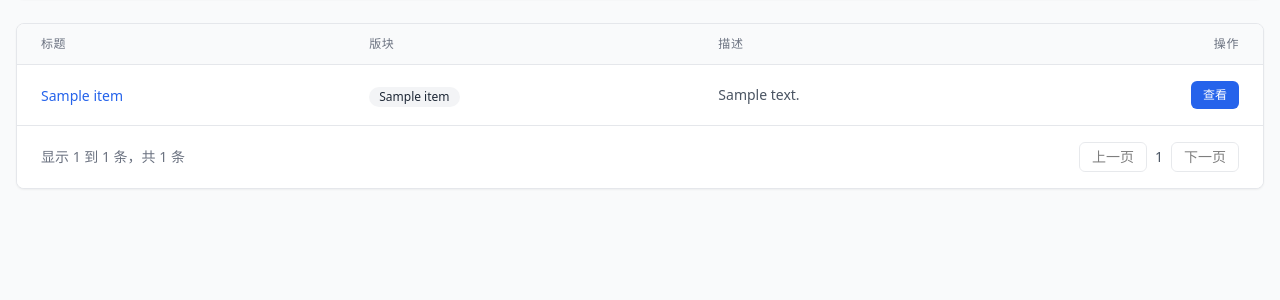
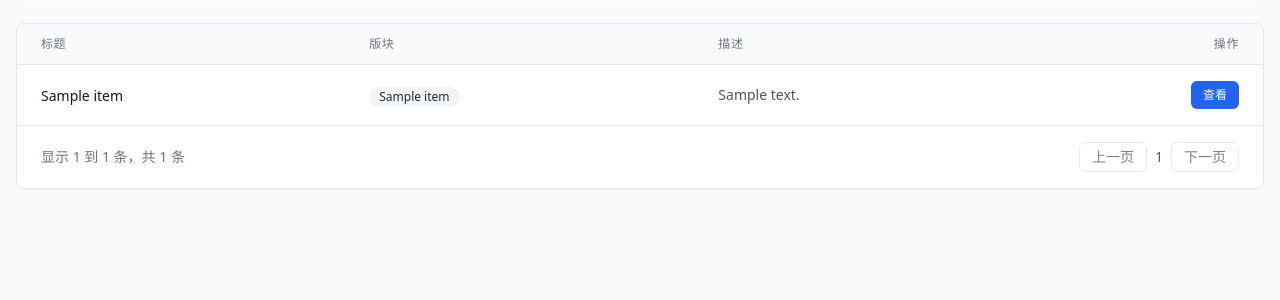
Before and after one commit to wyf0931/ranyifeng-rag, a Flask app: page /dataset in a window 1280 px wide. Shown: the part 216-516 px from the top of the page. Run offline with Flask 3, Linux system fonts and the light colour scheme; tables that the repository leaves empty hold one stand-in row (values such as "Sample post"); some libraries are stand-ins or nearby versions.

Commit message:
fix: Change dataset title link color from blue to gray
Changed title links in dataset table from blue to gray:
- text-blue-600 → text-gray-900
- hover:text-blue-800 → hover:text-gray-700

Co-Authored-By: Claude Opus 4.7 <noreply@anthropic.com>

```diff
--- a/app/templates/dataset.html
+++ b/app/templates/dataset.html
@@ -102,7 +102,7 @@
                                 <tr class="hover:bg-gray-50 transition-colors">
                                     <td class="px-6 py-4">
                                         <a :href="item.link" target="_blank" rel="noopener noreferrer"
-                                           class="text-sm font-medium text-blue-600 hover:text-blue-800 hover:underline"
+                                           class="text-sm font-medium text-gray-900 hover:text-gray-700 hover:underline"
                                            x-text="item.title">
                                         </a>
                                     </td>
```
